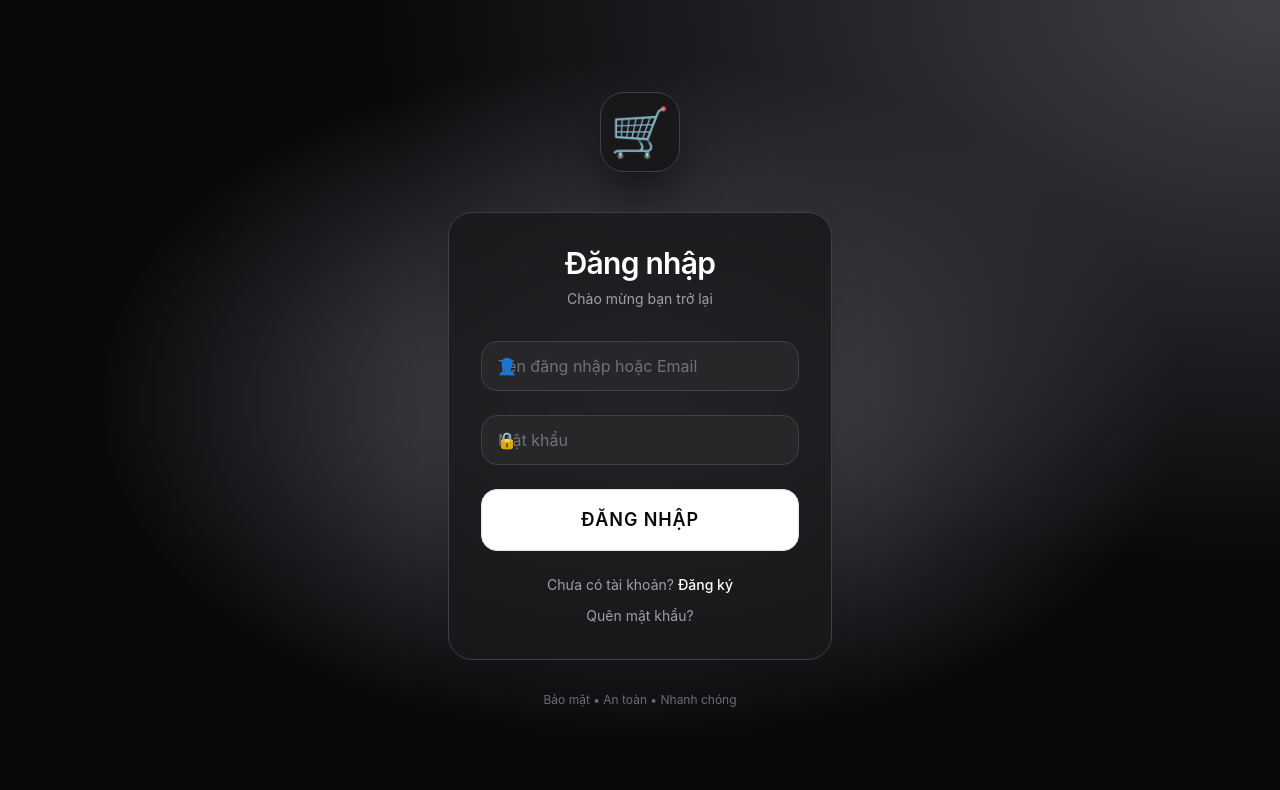
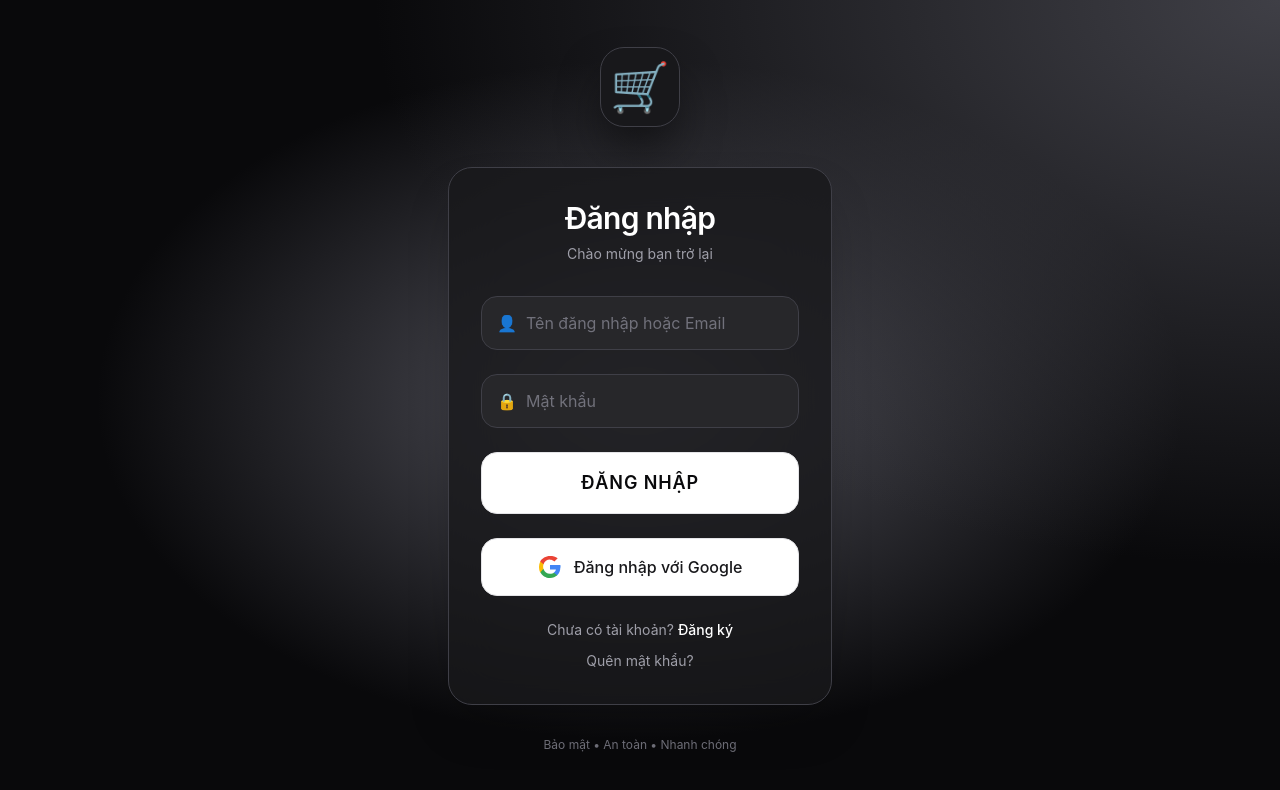
Before and after one commit to nppnam05/e-commerce-fe, a React (Vite) app: page /login in a window 1280 px wide. Shown: the top 790 px of the page. Built offline with nearby package versions, Linux system fonts and the light colour scheme.

Commit message:
(auth): auth done

```diff
--- a/src/app.tsx
+++ b/src/app.tsx
@@ -7,7 +7,7 @@ import AppLayout from "./components/layouts/app-layout";
 export const App = () => {
   return (
     <Routes>
-      <Route path="/" element={<Navigate to="/home" />} />
+      <Route path="/" element={<Navigate to="/login" />} />
       <Route path="/login" element={<LoginPage />} />
       <Route path="/register" element={<RegisterPage />} />
       <Route element={<AppLayout />}>
--- /dev/null
+++ b/src/components/ui/button-google.tsx
@@ -0,0 +1,50 @@
+import React from "react";
+
+interface GoogleButtonProps extends React.ButtonHTMLAttributes<HTMLButtonElement> {
+  label?: string;
+}
+
+export const GoogleButton = ({
+  label = "Đăng nhập với Google",
+  className = "",
+  ...props
+}: GoogleButtonProps) => {
+  const handleGoogleLogin = () => {
+    // Redirect to BE endpoint to start OAuth2 flow
+    // Default endpoint: /oauth2/authorization/google
+    // Note: We use window.location.href because this is a full page redirect
+    const apiBase = import.meta.env.VITE_SERVER_URI;
+    window.location.href = `${apiBase}/oauth2/authorization/google`;
+  };
+
+  return (
+    <button
+      type="button"
+      onClick={handleGoogleLogin}
+      className={`flex w-full items-center justify-center gap-3 rounded-2xl border border-zinc-200 bg-white px-5 py-4 text-base font-medium text-zinc-900 transition-all hover:bg-zinc-100 active:scale-[0.985] ${className}`}
+      {...props}
+    >
+      {/* Google Icon */}
+      <svg width="24" height="24" viewBox="0 0 24 24" fill="none">
+        <path
+          d="M22.56 12.25c0-.78-.07-1.53-.2-2.25H12v4.51h5.92c-.25 1.29-.98 2.38-2.08 3.11v2.65h3.37c1.97-1.81 3.1-4.49 3.1-7.52z"
+          fill="#4285F4"
+        />
+        <path
+          d="M12 23c2.97 0 5.46-.98 7.28-2.66l-3.37-2.65c-.93.63-2.12 1-3.91 1-3.01 0-5.57-2.03-6.48-4.76H2.18v2.99C3.99 20.53 7.7 23 12 23z"
+          fill="#34A853"
+        />
+        <path
+          d="M5.52 14.09c-.25-.75-.39-1.55-.39-2.36s.14-1.61.39-2.36V6.38H2.18C1.43 8.1 1 9.99 1 12c0 2.01.43 3.9 1.18 5.62l2.34-2.99z"
+          fill="#FBBC05"
+        />
+        <path
+          d="M12 4.75c1.69 0 3.2.59 4.4 1.74l3.3-3.3C17.46 1.55 14.97 1 12 1 7.7 1 3.99 3.47 2.18 6.38l3.34 2.99c.91-2.73 3.47-4.76 6.48-4.76z"
+          fill="#EA4335"
+        />
+      </svg>
+
+      <span>{label}</span>
+    </button>
+  );
+};
--- a/src/components/ui/input.tsx
+++ b/src/components/ui/input.tsx
@@ -3,26 +3,24 @@ import React from "react";
 interface InputProps extends React.InputHTMLAttributes<HTMLInputElement> {
   icon?: React.ReactNode;
   label?: string;
-  variant: "superBlack" | "primary";
+  variant?: "superBlack" | "primary";
 }
 
 export const Input = ({
   icon,
   label,
   className = "",
-  variant,
+  variant = "superBlack",
   ...props
 }: InputProps) => {
   const variants = {
     superBlack: {
-      icons: "",
       input:
-        "border border-zinc-700 bg-zinc-800 text-white placeholder:text-zinc-500 focus:border-zinc-400 focus:ring-1 focus:ring-zinc-400",
+        "bg-zinc-800 border border-zinc-700 text-white placeholder:text-zinc-500 focus:border-zinc-400 focus:ring-1 focus:ring-zinc-400",
     },
     primary: {
-      icons: "",
       input:
-        "bg-zinc-300 text-zinc-800 placeholder:text-zinc-500 focus:border-zinc-400 focus:ring-1 focus:ring-zinc-400",
+        "bg-zinc-300 border border-zinc-300 text-zinc-800 placeholder:text-zinc-500 focus:border-zinc-400 focus:ring-1 focus:ring-zinc-400",
     },
   };
 
@@ -37,14 +35,13 @@ export const Input = ({
       )}
       <div className="relative">
         {icon && (
-          <div
-            className={`absolute top-1/2 left-4 -translate-y-1/2 text-zinc-500 ${variantStyle.icons}`}
-          >
+          <div className="pointer-events-none absolute top-1/2 left-4 -translate-y-1/2 text-zinc-500">
             {icon}
           </div>
         )}
+
         <input
-          className={`w-full rounded-2xl px-4 py-3 transition-all outline-none ${className} ${variantStyle.input}`}
+          className={`w-full rounded-2xl py-3.5 transition-all outline-none ${icon ? "pr-4 pl-11" : "px-4"} ${className} ${variantStyle.input}`}
           {...props}
         />
       </div>
--- a/src/lib/api.ts
+++ b/src/lib/api.ts
@@ -46,6 +46,11 @@ export const customBaseQueryWithReauth: BaseQueryFn<
   let result = await baseQuery(args, api, extraOptions);
 
   if (result.error && result.error.status === 401) {
+    const url = typeof args === "string" ? args : args.url;
+    if (url && (url.includes("/auth/login") || url.includes("/auth/sign-up"))) {
+      return result;
+    }
+
     // If already refreshing, add to queue
     if (isRefreshing) {
       return new Promise((resolve, reject) => {
--- a/src/lib/utils.ts
+++ b/src/lib/utils.ts
@@ -1,3 +1,10 @@
+// Helper functions for cookie management
+export function setCookie(name: string, value: string, days = 7) {
+  if (typeof window === "undefined" || typeof document === "undefined") return;
+  const expires = new Date(Date.now() + days * 864e5).toUTCString();
+  document.cookie = `${name}=${encodeURIComponent(value)}; expires=${expires}; path=/`;
+}
+
 export function getCookie(name: string): string | null {
   if (typeof window === "undefined" || typeof document === "undefined")
     return null;
--- a/src/pages/auth/login-page.tsx
+++ b/src/pages/auth/login-page.tsx
@@ -1,16 +1,53 @@
 import { AuthLayout } from "@/components/layouts/auth-layout";
 import { Input } from "@/components/ui/input";
 import { Button } from "@/components/ui/button";
+import { login } from "@/store/slices/auth-slice";
+import { useSignInMutation } from "@/store/api/api-auth";
+import { useState } from "react";
+import { useDispatch } from "react-redux";
+import { Link, useNavigate } from "react-router-dom";
+import { GoogleButton } from "@/components/ui/button-google";
+import { safeLocalStorage } from "@/utils/localStorage";
+import { setCookie } from "@/lib/utils";
 
 export const LoginPage = () => {
+  const dispatch = useDispatch();
+  const navigate = useNavigate();
+  const [email, setEmail] = useState("");
+  const [password, setPassword] = useState("");
+
+  const [signIn] = useSignInMutation();
+
+  const handleLogin = async (e: React.FormEvent) => {
+    e.preventDefault();
+
+    const deviceId = safeLocalStorage.getItem("deviceId");
+    if (deviceId) {
+      setCookie("deviceId", deviceId, 365);
+    }
+    try {
+      const result = await signIn({ email, password }).unwrap();
+      if (result) {
+        safeLocalStorage.setItem("deviceId", result.deviceId);
+        setCookie("deviceId", result.deviceId, 365);
+        dispatch(login(result));
+        navigate("/home");
+      }
+    } catch (err) {
+      // Bỏ qua hoặc xử lý lỗi nếu cần thiết
+    }
+  };
+
   return (
     <AuthLayout title="Đăng nhập" subtitle="Chào mừng bạn trở lại" icon="🛒">
-      <form className="space-y-6">
+      <form className="space-y-6" onSubmit={handleLogin}>
         <Input
           variant="superBlack"
           icon="👤"
           placeholder="Tên đăng nhập hoặc Email"
-          type="text"
+          type="email"
+          value={email}
+          onChange={(e) => setEmail(e.target.value)}
         />
 
         <Input
@@ -18,29 +55,33 @@ export const LoginPage = () => {
           icon="🔒"
           placeholder="Mật khẩu"
           type="password"
+          value={password}
+          onChange={(e) => setPassword(e.target.value)}
         />
 
         <Button type="submit" size="lg" className="w-full">
           ĐĂNG NHẬP
         </Button>
 
+        <GoogleButton />
+
         <div className="text-center">
           <p className="text-center text-sm text-zinc-400">
             Chưa có tài khoản?{" "}
-            <a
-              href="/register"
+            <Link
+              to="/register"
               className="font-medium text-white hover:underline"
             >
               Đăng ký
-            </a>
+            </Link>
           </p>
           <div className="p-1"></div>
-          <a
-            href=""
+          <Link
+            to=""
             className="text-sm text-zinc-400 transition-colors hover:text-white"
           >
             Quên mật khẩu?
-          </a>
+          </Link>
         </div>
       </form>
     </AuthLayout>
--- a/src/store/auth-slice.tsx
+++ /dev/null
@@ -1,31 +0,0 @@
-import { createSlice, type PayloadAction } from "@reduxjs/toolkit";
-
-interface AuthState {
-  isAuthenticated: boolean;
-  user: { name: string; email: string } | null;
-}
-
-const initialState: AuthState = {
-  isAuthenticated: false,
-  user: null,
-};
-
-const authSlice = createSlice({
-  name: "auth",
-  initialState,
-  reducers: {
-    // Hành động đăng nhập
-    login: (state: AuthState, action: PayloadAction<{ name: string; email: string }>) => {
-      state.isAuthenticated = true;
-      state.user = action.payload;
-    },
-    // Hành động đăng xuất
-    logout: (state: AuthState) => {
-      state.isAuthenticated = false;
-      state.user = null;
-    },
-  },
-});
-
-export const { login, logout } = authSlice.actions;
-export default authSlice.reducer;
--- a/src/store/index.tsx
+++ /dev/null
@@ -1,12 +0,0 @@
-import { configureStore } from "@reduxjs/toolkit";
-import authReducer from "./auth-slice";
-
-export const store = configureStore({
-  reducer: {
-    auth: authReducer,
-  },
-});
-
-// Xuất ra các Type để dùng với TypeScript cho chuẩn
-export type RootState = ReturnType<typeof store.getState>;
-export type AppDispatch = typeof store.dispatch;
--- a/src/types/user.ts
+++ b/src/types/user.ts
@@ -11,4 +11,5 @@ export interface User {
   createdOn: string;
   modifiedOn: string;
   modifiedBy: string;
+  deviceId: string
 }
--- /dev/null
+++ b/src/utils/localStorage.ts
@@ -0,0 +1,41 @@
+/**
+ * Safe localStorage utility functions that check if we're in a browser environment
+ */
+
+export const safeLocalStorage = {
+  getItem: (key: string): string | null => {
+    if (typeof window === "undefined") return null;
+    try {
+      return localStorage.getItem(key);
+    } catch {
+      return null;
+    }
+  },
+
+  setItem: (key: string, value: string): void => {
+    if (typeof window === "undefined") return;
+    try {
+      localStorage.setItem(key, value);
+    } catch {
+      // Silently fail if localStorage is not available
+    }
+  },
+
+  removeItem: (key: string): void => {
+    if (typeof window === "undefined") return;
+    try {
+      localStorage.removeItem(key);
+    } catch {
+      // Silently fail if localStorage is not available
+    }
+  },
+
+  clear: (): void => {
+    if (typeof window === "undefined") return;
+    try {
+      localStorage.clear();
+    } catch {
+      // Silently fail if localStorage is not available
+    }
+  },
+};
```
Also changed, not shown: src/main.tsx (+26 -1 lines), src/store/slices/auth-slice.ts (line endings or trailing spaces).
